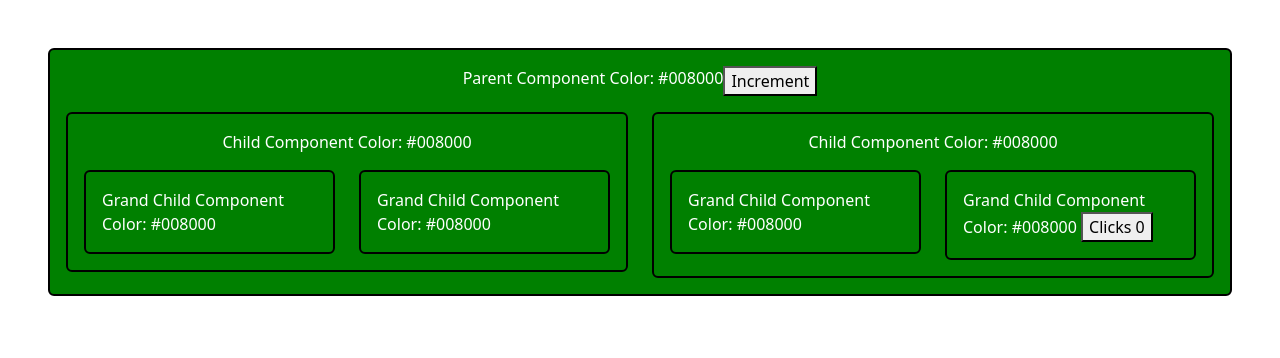
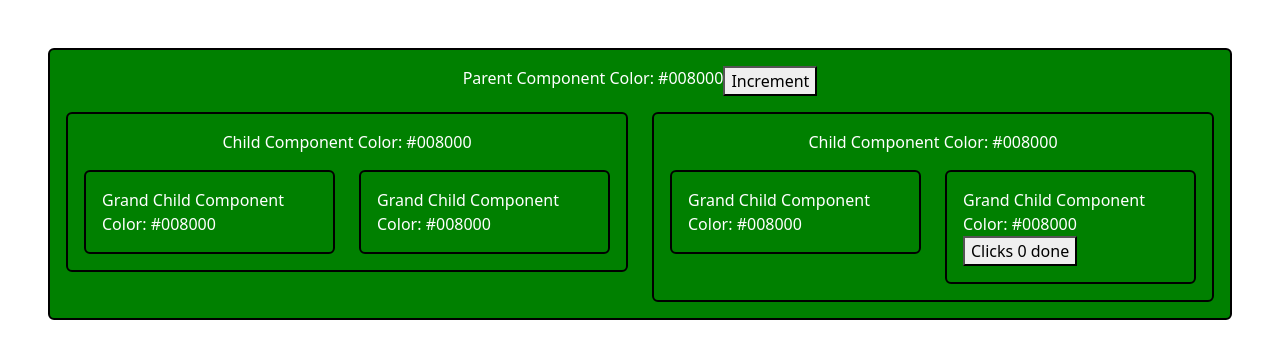
Before and after one commit to DeltaFrost25/angular_version_comparison, an Angular app: page /change-detection in a window 1280 px wide. Shown: the top 358 px of the page. Built offline with nearby package versions, Linux system fonts and the light colour scheme.

Commit message:
Use observables to update the changes

```diff
--- a/src/app/components/grand-child/grand-child.component.ts
+++ b/src/app/components/grand-child/grand-child.component.ts
@@ -22,10 +22,10 @@ import { ColorService } from '../../services/color.service';
           Grand Child Component Color: {{ color }}
 
           @if (!hideCounter()) {
-          <button>Clicks {{ clicksDone }}</button>
-          <!-- <button>
-                Clicks {{ clicksDone$ | async }}
-              </button> -->
+          <!-- <button>Clicks {{ clicksDone }}</button> -->
+          <button>
+            Clicks {{ clicksDone$ | async }}
+          </button>
           <!-- <button>Clicks {{ clicksDone() }}</button> -->
           }
         </p>
@@ -42,10 +42,10 @@ import { ColorService } from '../../services/color.service';
 export class GrandChildComponent {
   hideCounter = input(false);
   colorService = inject(ColorService);
-  get clicksDone() {
+  /* get clicksDone() {
     return this.colorService.clicksDone;
-  }
-  // clicksDone$ = this.colorService.clicksDone$;
+  } */
+  clicksDone$ = this.colorService.clicksDone$;
   // clicksDone = this.colorService.clicksDone;
   getRandomColor = this.colorService.getRandomColor;
   getColor = () => {
--- a/src/app/services/color.service.ts
+++ b/src/app/services/color.service.ts
@@ -4,9 +4,9 @@ import { BehaviorSubject, map } from 'rxjs';
 @Injectable()
 export class ColorService {
   defaultColor: string = '#008000';
-  clicksDone = 0;
-  /* clicksDone = new BehaviorSubject(0);
-  clicksDone$ = this.clicksDone.pipe(map((clicks) => `${clicks} done`)); */
+  //clicksDone = 0;
+  clicksDone = new BehaviorSubject(0);
+  clicksDone$ = this.clicksDone.pipe(map((clicks) => `${clicks} done`));
   // clicksDone = signal(0);
   getRandomColor: () => string;
 
@@ -27,8 +27,8 @@ export class ColorService {
 
   incrementCounter() {
     if (this.defaultColor) this.defaultColor = '';
-    this.clicksDone++;
-    // this.clicksDone.next(this.clicksDone.value + 1);
+    // this.clicksDone++;
+    this.clicksDone.next(this.clicksDone.value + 1);
     // this.clicksDone.update((clicks) => ++clicks);
   }
 }
```
